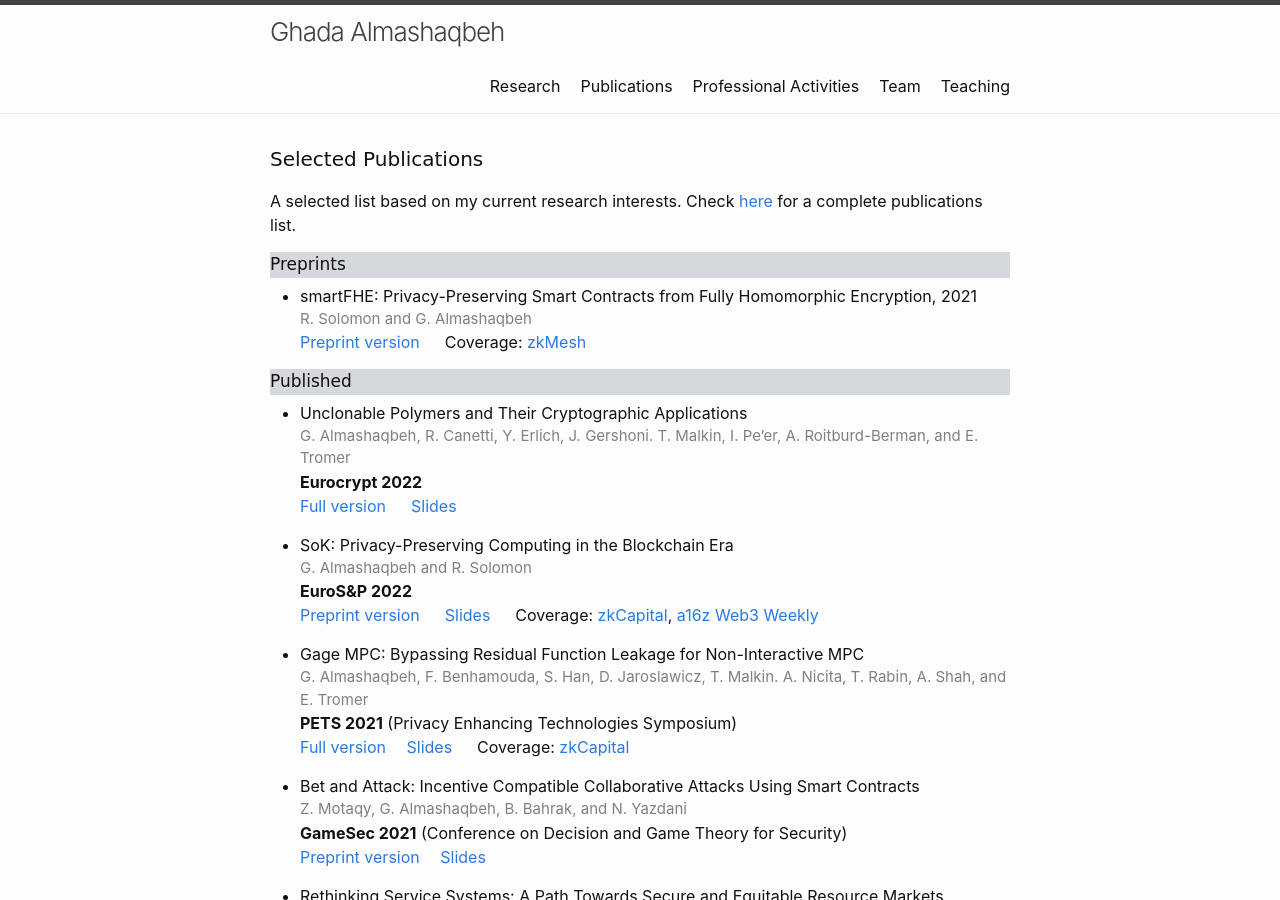
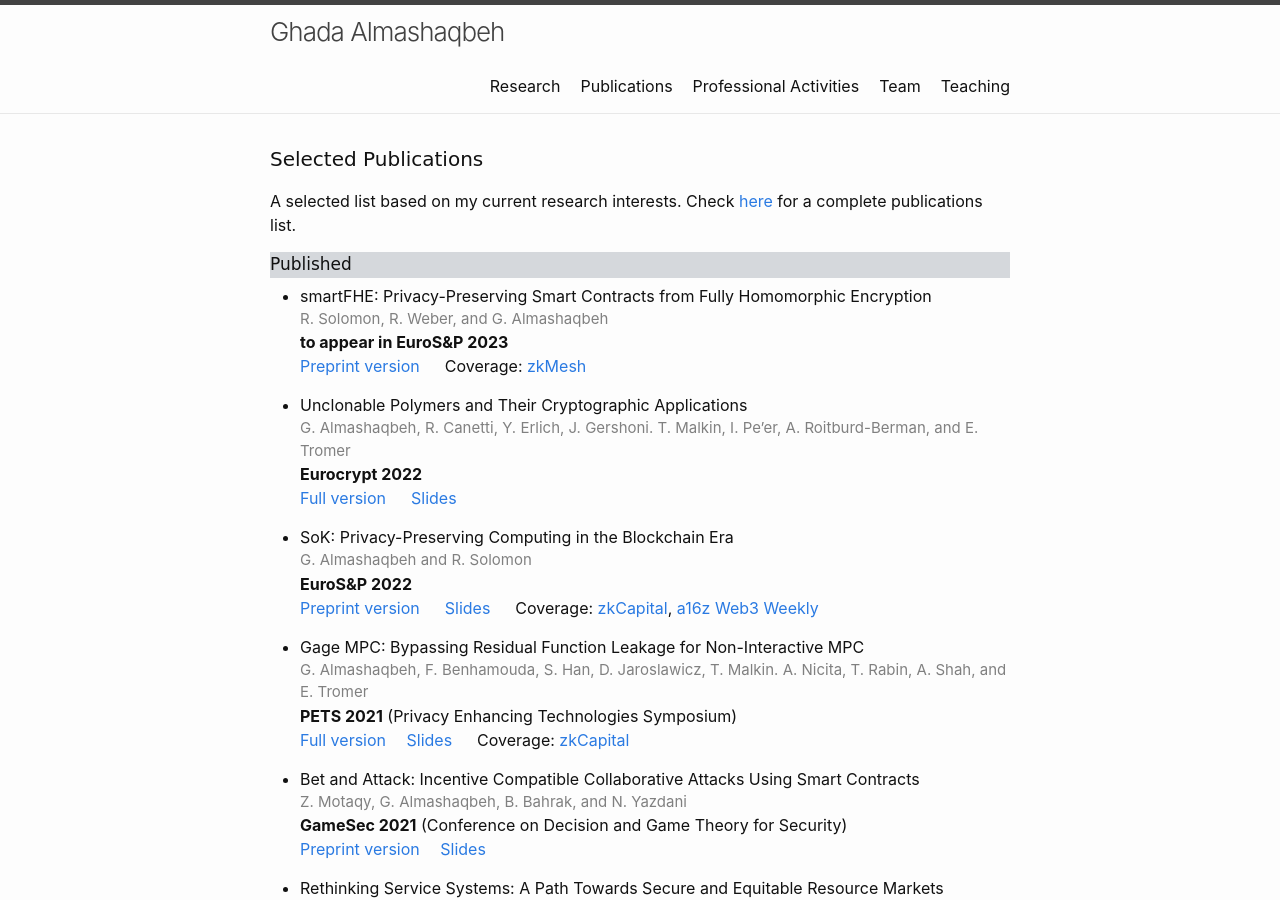
Before and after one commit to GhadaAlmashaqbeh/GhadaAlmashaqbeh.github.io, a Jekyll site: the page built from 02-publications.md, in a window 1280 px wide and 900 px high. Built offline with Jekyll 4.4.1, drawn with Linux system fonts in a browser that asks for light colours.

Commit message:
add a publication

```diff
--- a/02-publications.md
+++ b/02-publications.md
@@ -9,14 +9,12 @@ permalink: /publications/
 A selected list based on my current research interests. Check [here](https://scholar.google.com/citations?hl=en&user=QKIkII0AAAAJ&view_op=list_works&sortby=pubdate) for a complete publications list.<br/>
 
 
-<div style="font-family: 'Comic Sans MS'; font-size:17px; background-color:rgb(213, 216, 220);margin-bottom:6px;">Preprints</div>
+<div style="font-family: 'Comic Sans MS'; font-size:17px; background-color:rgb(213, 216, 220);margin-bottom:6px;">Published</div>
 
-* smartFHE: Privacy-Preserving Smart Contracts from Fully Homomorphic Encryption, 2021<br/>
-  <div style="color:grey; font-size:15px;">R. Solomon and G. Almashaqbeh</div>
+* smartFHE: Privacy-Preserving Smart Contracts from Fully Homomorphic Encryption<br/>
+  <div style="color:grey; font-size:15px;">R. Solomon, R. Weber, and G. Almashaqbeh</div>
+  **to appear in EuroS&P 2023**<br/>
   [Preprint version](https://eprint.iacr.org/2021/133) &emsp; Coverage: [zkMesh](https://zkmesh.substack.com/p/zkmesh-feb-2021-recap?s=r)
-
-
-<div style="font-family: 'Comic Sans MS'; font-size:17px; background-color:rgb(213, 216, 220);margin-bottom:6px;">Published</div>
 
 * Unclonable Polymers and Their Cryptographic Applications<br/>
   <div style="color:grey; font-size:15px;">G. Almashaqbeh, R. Canetti, Y. Erlich, J. Gershoni. T. Malkin, I. Pe’er, A. Roitburd-Berman, and E. Tromer</div>
```
Also changed, not shown: 01-research.md (+1 -1 lines).
